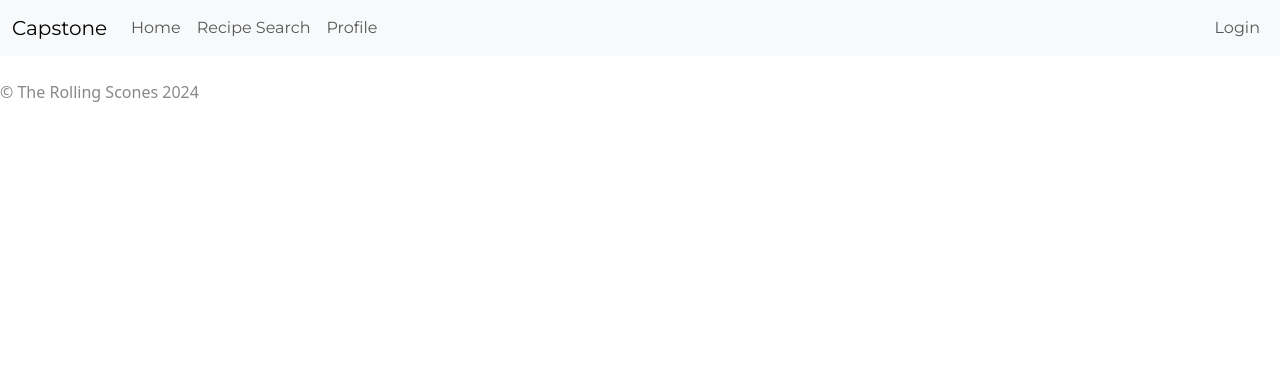
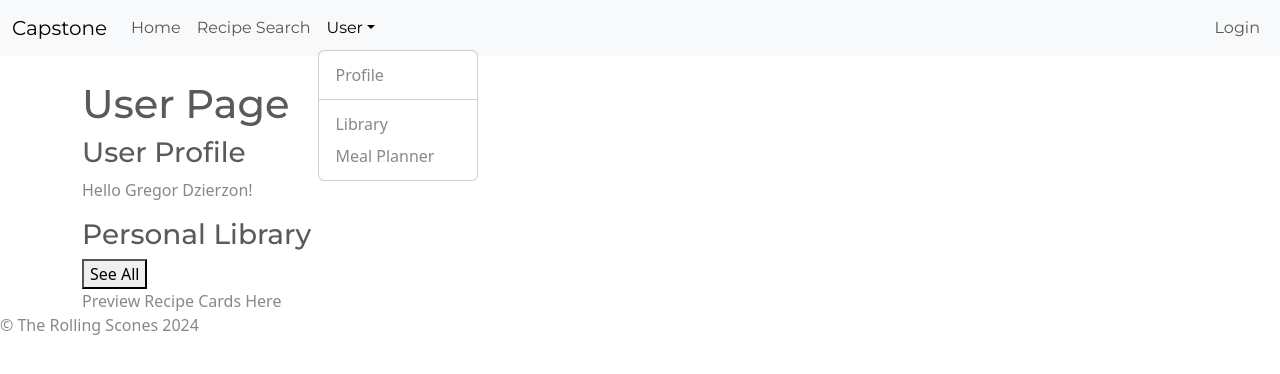
Before and after one commit to full-stack-devs-learn/niantic-2024-final-capstone-recipe-book, a React (Vite) app in the folder react-web-app/: page /user/1/profile in a window 1280 px wide. Shown: the top 374 px of the page. Built offline with nearby package versions, Linux system fonts and the light colour scheme.

Commit message:
UserProfile/Library : added Components, Routing, & HTML

```diff
--- a/react-web-app/src/App.tsx
+++ b/react-web-app/src/App.tsx
@@ -8,6 +8,9 @@ import Register from './components/authentication/register/Register'
 import RecipeDetails from './components/recipes/recipe-details/RecipeDetails'
 import SearchRecipe from './components/recipes/search-recipe/SearchRecipe'
 import RecipesPage from './components/recipes/recipes-page/RecipesPage'
+import UserPage from './components/user-pages/user-page/UserPage'
+import UserProfile from './components/user-pages/user-profile/UserProfile'
+import PersonalLibrary from './components/user-pages/personal-library/PersonalLibrary'
 
 function App() {
 
@@ -26,6 +29,11 @@ function App() {
           <Route path=':id/details' element={<RecipeDetails />} />
         </Route>
 
+        <Route path='/user/1' element={<UserPage />}>
+          <Route path='profile' element={<UserProfile />} />
+          <Route path='library' element={<PersonalLibrary />} />
+        </Route>
+
       </Routes>
       </main>
 
--- a/react-web-app/src/components/shared/header/Header.tsx
+++ b/react-web-app/src/components/shared/header/Header.tsx
@@ -30,8 +30,14 @@ export default function Header() {
                         <li className="nav-item">
                             <NavLink className="nav-link" to="/recipes">Recipe Search</NavLink>
                         </li>
-                        <li className="nav-item">
-                            <NavLink className="nav-link" to="/">Profile</NavLink>
+                        <li className="nav-item dropdown">
+                            <NavLink to="/user/1/profile" className="nav-link dropdown-toggle show" data-bs-toggle="dropdown" role="button" aria-haspopup="true" aria-expanded="true">User</NavLink>
+                            <div className="dropdown-menu show" data-bs-popper="static">
+                                <Link className="dropdown-item" to="/user/1/profile">Profile</Link>
+                                <div className="dropdown-divider"></div>
+                                <Link className="dropdown-item" to="/user/1/library">Library</Link>
+                                <Link className="dropdown-item" to="/user/1/profile">Meal Planner</Link>
+                            </div>
                         </li>
                     </ul>
                     <ul className="navbar-nav ms-auto" >
--- /dev/null
+++ b/react-web-app/src/components/user-pages/personal-library/PersonalLibrary.tsx
@@ -0,0 +1,22 @@
+export default function PersonalLibrary()
+{
+    const firstName = 'Gregor';
+    const lastName = 'Dzierzon';
+
+    return (
+        <>
+        <h3>{firstName} {lastName}'s Personal Library</h3>
+
+        <main className="container">
+
+        <div>Preview Recipe Cards Here</div>
+        <button className="btn btn-info">Add Recipe</button>
+        <form className="d-flex" >
+            <input type="text" className="form-control me-sm-2" placeholder="Search" />
+            <button type="submit" className="btn btn-secondary my-2 my-sm-0">Search</button>
+        </form>
+
+        </main>
+        </>
+    )
+}
--- /dev/null
+++ b/react-web-app/src/components/user-pages/user-page/UserPage.tsx
@@ -0,0 +1,11 @@
+import { Outlet } from "react-router-dom";
+
+export default function UserPage()
+{
+    return (
+        <>
+        <h1>User Page</h1>
+        <Outlet />
+        </>
+    )
+}
--- /dev/null
+++ b/react-web-app/src/components/user-pages/user-profile/UserProfile.tsx
@@ -0,0 +1,26 @@
+import { Link } from "react-router-dom";
+
+export default function UserProfile()
+{
+    const firstName = 'Gregor';
+    const lastName = 'Dzierzon';
+
+    return (
+        <>
+        <main>
+
+        <section id="profile-card">
+            <h3>User Profile</h3>
+            <p>Hello {firstName} {lastName}!</p>
+        </section>
+
+        <section id="library-section">
+            <h3>Personal Library</h3>
+            <Link to="/user/1/library"><button>See All</button></Link>
+            <div>Preview Recipe Cards Here</div>
+        </section>
+
+        </main>
+        </>
+    )
+}
```
